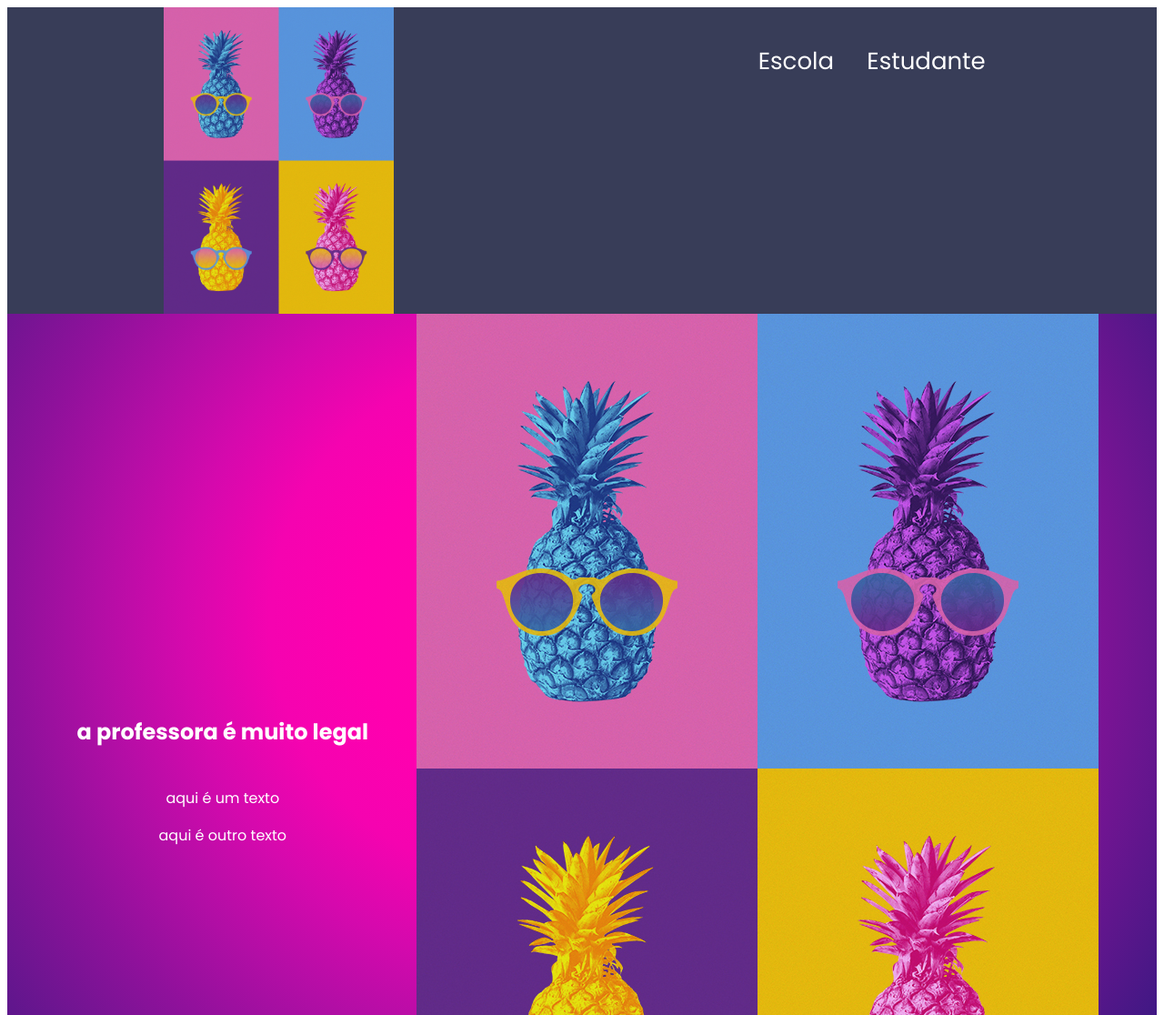
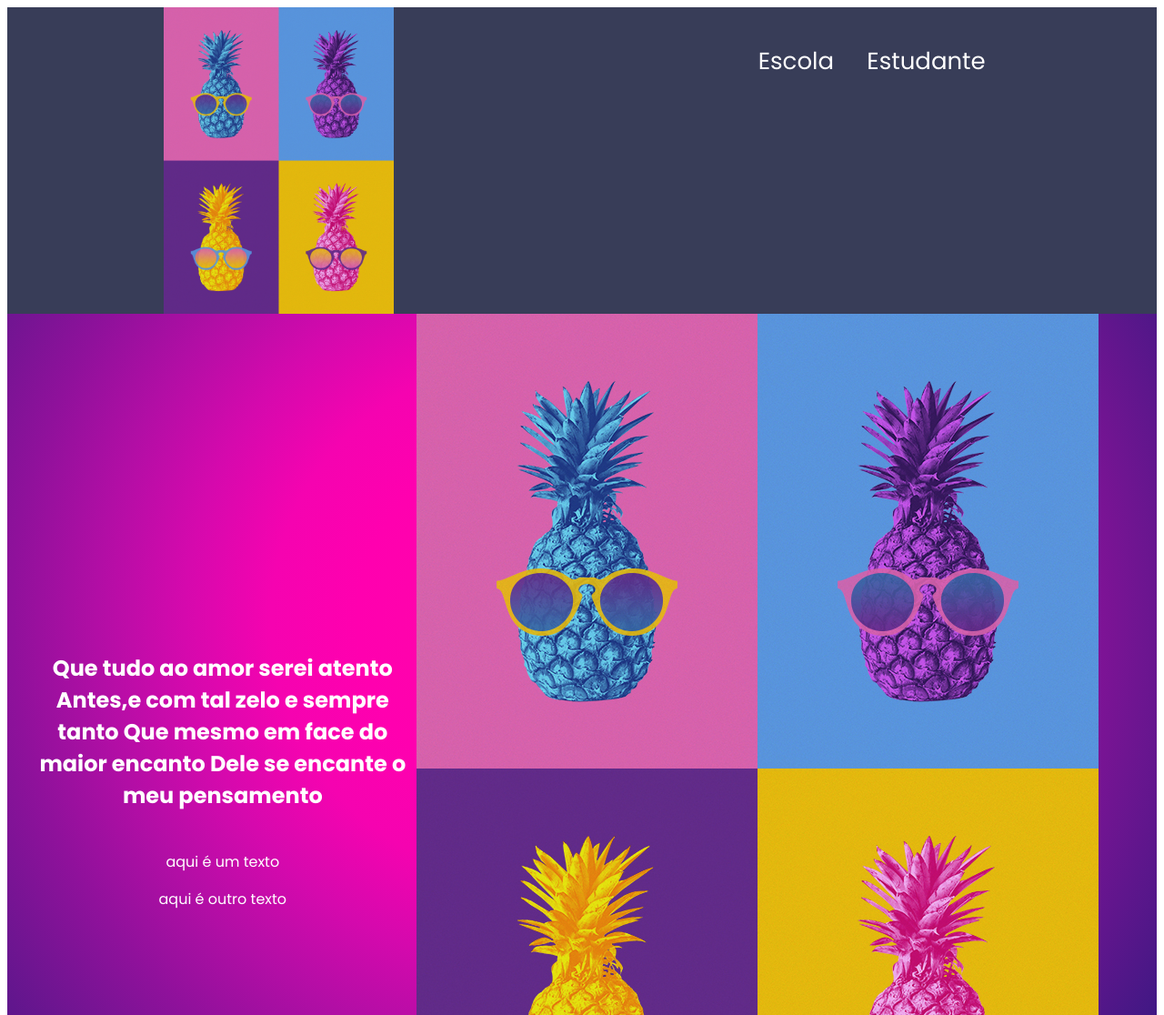
Before and after one commit to MATEMATICA-II-PROGRAMACAO-2D-CAP-2024/mariaemariagisa_, a plain HTML site: page index.html in a window 1280 px wide. Shown: the top 1116 px of the page at 91% size. Drawn offline with Linux system fonts and the light colour scheme.

Commit message:
psoneto da felicid

```diff
--- a/index.html
+++ b/index.html
@@ -19,7 +19,10 @@
 </header>
 <section class="escola">
     <div class="escola-conteudo">
-    <h2 class="escola-titulo">a professora é muito legal</h2>
+    <h2 class="escola-titulo">Que tudo ao amor serei atento
+        Antes,e com tal zelo e sempre tanto
+        Que mesmo em face do maior encanto
+        Dele se encante o meu pensamento</h2>
     <p class="escola-texto-um">aqui é um texto</p>
     <p class="escola-texto-dois">aqui é outro texto</p>
     </div>
```
